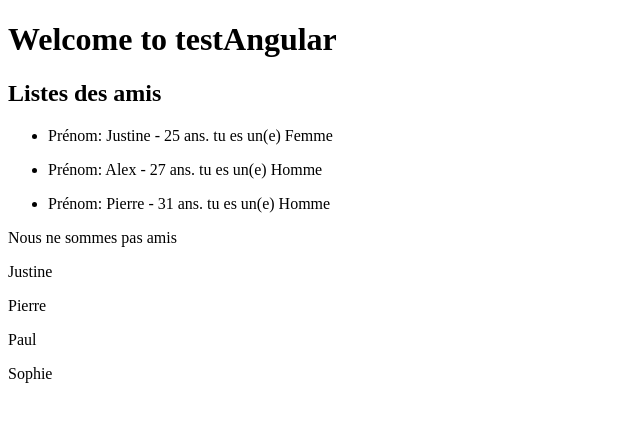
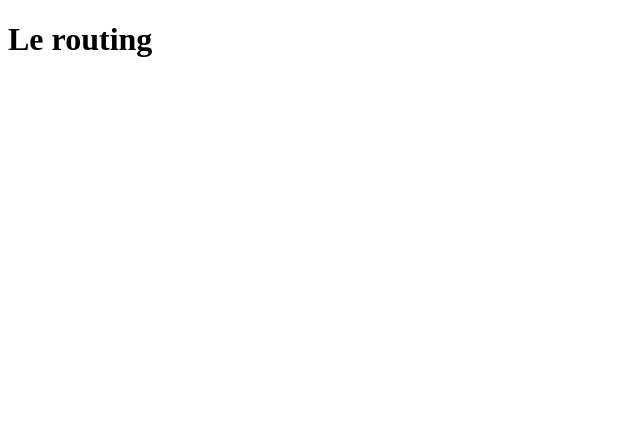
Before and after one commit to SacleuxBenoit/testAngular, an Angular app in the folder testAngular/: page / in a window 1280 px wide. Shown: the top 422 px of the page, without its empty margins (0-640 px from the left). Built offline with nearby package versions, Linux system fonts and the light colour scheme.

Commit message:
clear the code in app.component.html (i'll see how the routing is working)

```diff
--- a/testAngular/src/app/app.component.html
+++ b/testAngular/src/app/app.component.html
@@ -1,8 +1,2 @@
-<div>
-  <h1>Welcome to {{title}}</h1>
-  <div class="app-testinput"></div>
-  <div class="app-importclass"></div>
-  <app-test></app-test>
-  <app-testngfor></app-testngfor>
-</div>
+<h1>Le routing</h1>
 <router-outlet></router-outlet>
```
